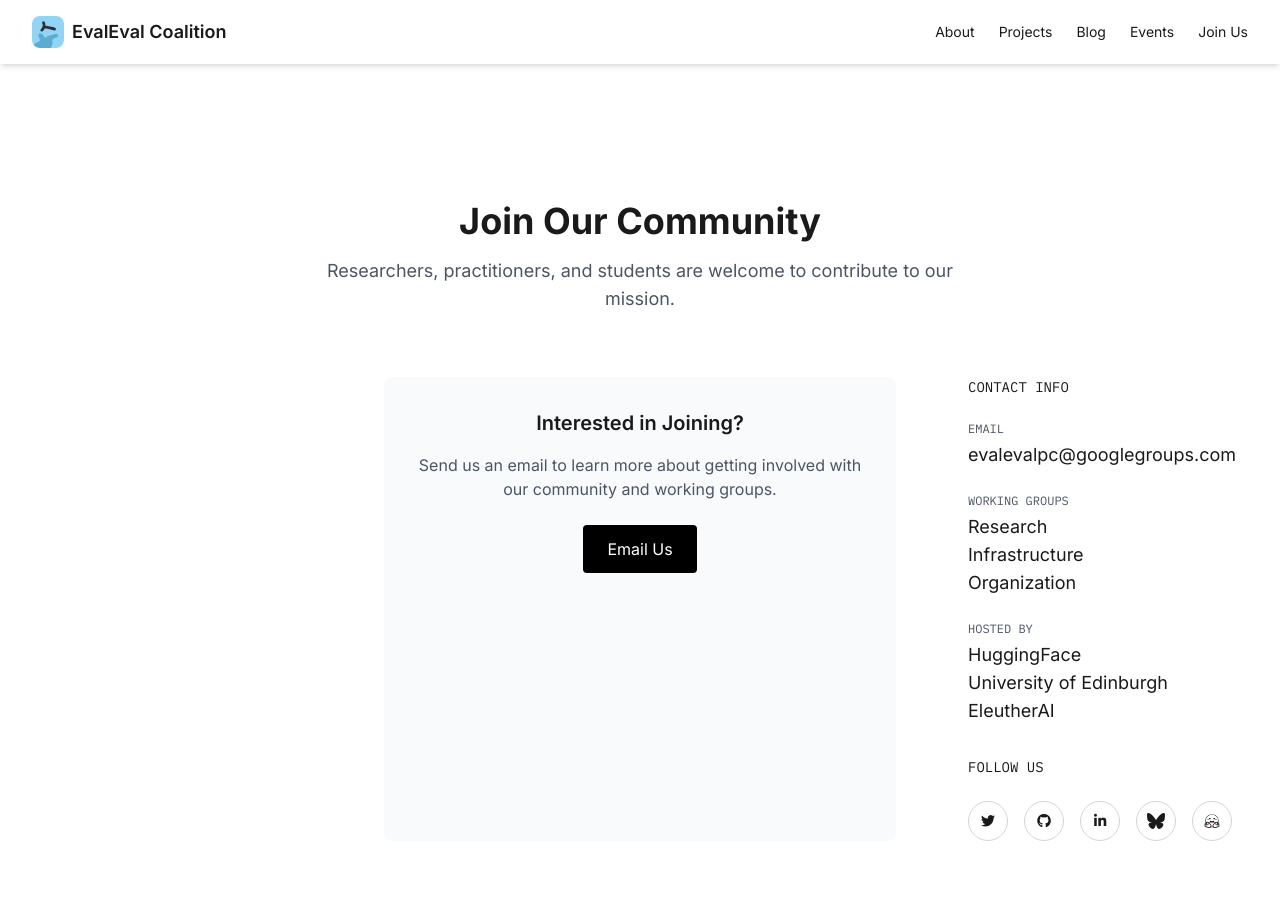
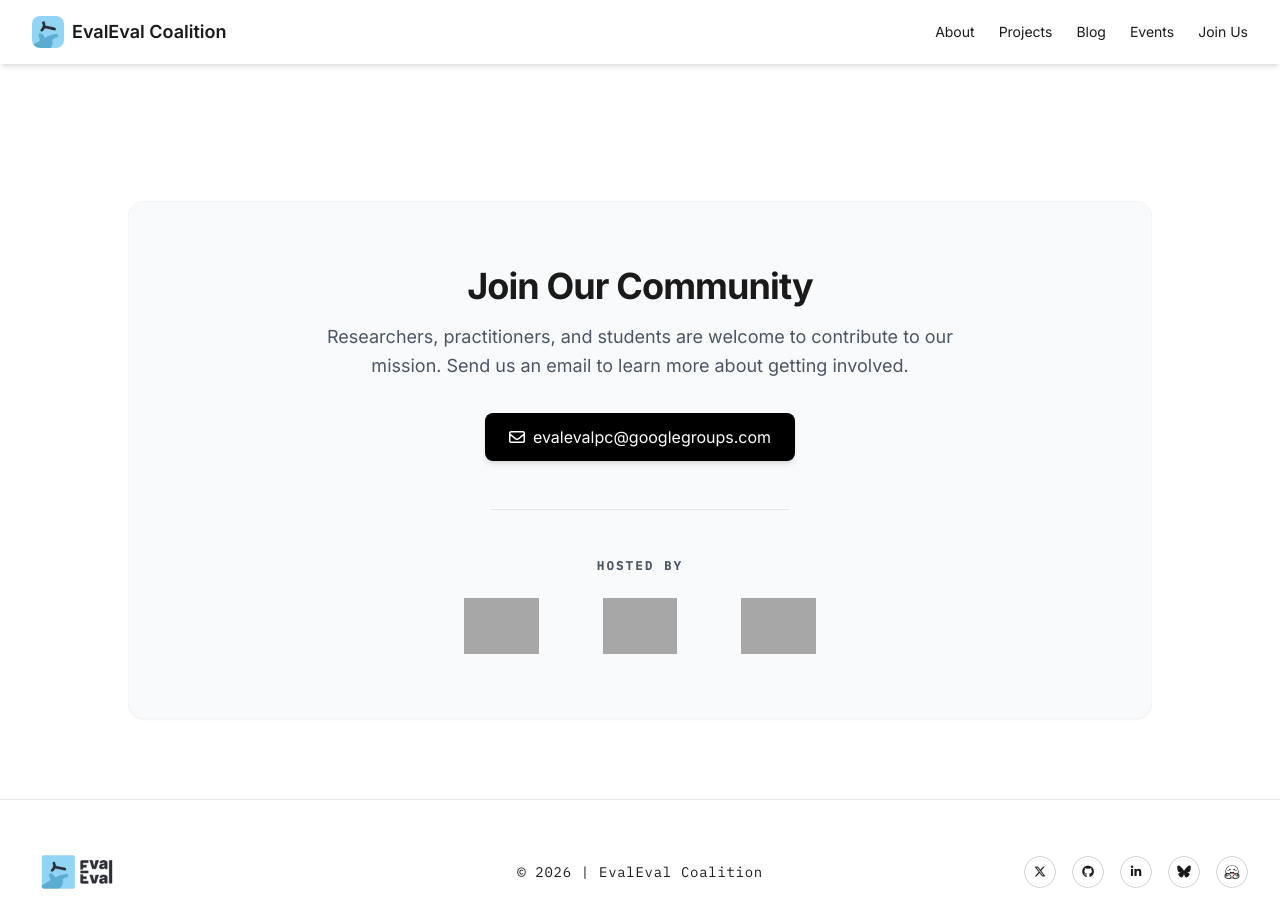
Before and after one commit to evaleval/evaleval.github.io, a Jekyll site: the page built from index.html, in a window 1280 px wide and 900 px high, scrolled down 3074 px. Built offline with Jekyll 4.4.1, drawn with Linux system fonts in a browser that asks for light colours; nearby versions of some CDN libraries; grey boxes are pictures that could not be loaded.

```diff
--- a/_includes/footer.html
+++ b/_includes/footer.html
@@ -10,7 +10,7 @@
       </div>
       <div class="flex justify-center md:justify-end space-x-4">
         <a href="https://x.com/evaluatingevals" class="w-8 h-8 border border-gray-300 rounded-full flex items-center justify-center hover:bg-black hover:text-white hover:border-black transition-all duration-300">
-          <i class="fab fa-twitter text-xs"></i>
+          <i class="fa-brands fa-x-twitter text-xs"></i>
         </a>
         <a href="https://github.com/evaleval/" class="w-8 h-8 border border-gray-300 rounded-full flex items-center justify-center hover:bg-black hover:text-white hover:border-black transition-all duration-300">
           <i class="fab fa-github text-xs"></i>
--- a/_includes/joinus.html
+++ b/_includes/joinus.html
@@ -1,85 +1,47 @@
 <!-- Contact Section -->
 <section id="contact" class="py-20 px-8">
-  <div class="max-w-screen-2xl mx-auto">
-    <div class="text-center mb-16">
-      <h2 class="text-3xl md:text-4xl font-bold mb-4">Join Our Community</h2>
-      <p class="text-lg text-gray-600 max-w-2xl mx-auto">
-        Researchers, practitioners, and students are welcome to contribute to our mission.
-      </p>
-    </div>
+  <div class="max-w-5xl mx-auto text-center">
 
-    <div class="grid grid-cols-1 md:grid-cols-4 gap-8">
-      <!-- Blank first column on md+ -->
-      <div class="hidden md:block"></div>
+    <div class="bg-gray-50 rounded-2xl p-8 md:p-16 shadow-sm border border-gray-100">
 
-      <!-- Form spans columns 2 & 3 -->
-      <div class="md:col-start-2 md:col-span-2 flex justify-center">
-        <div class="w-full max-w-lg text-center p-8 bg-gray-50 rounded-lg">
-          <h3 class="text-xl font-semibold mb-4">Interested in Joining?</h3>
-          <p class="text-gray-600 mb-6">
-            Send us an email to learn more about getting involved with our community and working groups.
-          </p>
-          <a href="mailto:evalevalpc@googlegroups.com"
-             class="inline-block bg-black text-white px-6 py-3 rounded hover:bg-gray-800 transition-colors duration-300">
-            Email Us
+      <!-- Combined Header & Call to Action -->
+      <div class="mb-12 max-w-2xl mx-auto">
+        <h2 class="text-3xl md:text-4xl font-bold mb-4 tracking-tight">Join Our Community</h2>
+        <p class="text-lg text-gray-600 mb-8 leading-relaxed">
+          Researchers, practitioners, and students are welcome to contribute to our mission.
+          Send us an email to learn more about getting involved.
+        </p>
+
+        <!-- Email Button -->
+        <a href="mailto:evalevalpc@googlegroups.com"
+           class="inline-flex items-center gap-2 bg-black text-white px-6 py-3 rounded-lg hover:bg-gray-800 transition-all duration-300 font-medium shadow-md hover:shadow-lg hover:-translate-y-0.5">
+           <i class="fa-regular fa-envelope"></i>
+           <span>evalevalpc@googlegroups.com</span>
+        </a>
+      </div>
+
+      <!-- Divider -->
+      <div class="border-t border-gray-200 w-1/3 mx-auto mb-12"></div>
+
+      <!-- Hosted By Row -->
+      <div class="space-y-6">
+        <h3 class="mono text-xs tracking-[0.2em] font-bold text-gray-400 uppercase">Hosted By</h3>
+
+        <div class="flex flex-wrap items-center justify-center gap-12 md:gap-16">
+          <a href="https://huggingface.co" target="_blank" class="grayscale hover:grayscale-0 transition-all duration-300 opacity-90 hover:opacity-100">
+            <img src="https://huggingface.co/datasets/huggingface/brand-assets/resolve/main/hf-logo-with-title.svg?download=true" alt="Hugging Face" class="h-12 md:h-14 w-auto">
+          </a>
+
+          <a href="https://www.ed.ac.uk/" target="_blank" class="grayscale hover:grayscale-0 transition-all duration-300 opacity-90 hover:opacity-100">
+            <img src="https://collegeexpertmn.com/wp-content/uploads/2022/02/University_of_Edinburgh-Logo-e1645114908725-1024x264.png" alt="University of Edinburgh" class="h-12 md:h-14 w-auto">
+          </a>
+
+          <a href="https://www.eleuther.ai/" target="_blank" class="grayscale hover:grayscale-0 transition-all duration-300 opacity-90 hover:opacity-100">
+             <img src="https://i0.wp.com/opensource.org/wp-content/uploads/2023/06/eleutherai.png?quality=80&ssl=1" alt="EleutherAI" class="h-12 md:h-14 w-auto">
           </a>
         </div>
-        <!-- <iframe
-          src="https://docs.google.com/forms/d/e/1FAIpQLSe3Zks5jyCfmBYCyQl4lgLVXCAXfxxtXTPlCxJpIbhBnmptjg/viewform?embedded=true"
-          class="w-full h-[720px] border-0 rounded-sm shadow"
-          frameborder="0"
-          marginheight="0"
-          marginwidth="0"
-        >
-          Loading…
-        </iframe> -->
       </div>
 
-      <!-- Info column -->
-      <div class="md:col-span-1 flex flex-col justify-between">
-        <div>
-          <h3 class="mono text-sm mb-6">CONTACT INFO</h3>
-          <div class="space-y-6">
-            <div>
-              <div class="mono text-xs text-gray-500 mb-1">EMAIL</div>
-              <div class="text-lg"><a href="mailto:evalevalpc@googlegroups.com">evalevalpc@googlegroups.com</a></div>
-            </div>
-            <div>
-              <div class="mono text-xs text-gray-500 mb-1">WORKING GROUPS</div>
-              <div class="text-lg">Research</div>
-              <div class="text-lg">Infrastructure</div>
-              <div class="text-lg">Organization</div>
-            </div>
-            <div>
-              <div class="mono text-xs text-gray-500 mb-1">HOSTED BY</div>
-              <div class="text-lg">HuggingFace</div>
-              <div class="text-lg">University of Edinburgh</div>
-              <div class="text-lg">EleutherAI</div>
-            </div>
-          </div>
-        </div>
-        <div class="mt-8">
-          <h3 class="mono text-sm mb-6">FOLLOW US</h3>
-          <div class="flex space-x-4">
-            <a href="https://x.com/evaluatingevals" class="w-10 h-10 border border-gray-300 rounded-full flex items-center justify-center hover:bg-black hover:text-white hover:border-black transition-all duration-300">
-              <i class="fab fa-twitter text-sm"></i>
-            </a>
-            <a href="https://github.com/evaleval/" class="w-10 h-10 border border-gray-300 rounded-full flex items-center justify-center hover:bg-black hover:text-white hover:border-black transition-all duration-300">
-              <i class="fab fa-github text-sm"></i>
-            </a>
-            <a href="https://www.linkedin.com/company/evaluating-evaluations/" class="w-10 h-10 border border-gray-300 rounded-full flex items-center justify-center hover:bg-black hover:text-white hover:border-black transition-all duration-300">
-              <i class="fab fa-linkedin-in text-sm"></i>
-            </a>
-            <a href="https://bsky.app/profile/eval-eval.bsky.social" class="w-10 h-10 border border-gray-300 rounded-full flex items-center justify-center hover:bg-black hover:text-white hover:border-black transition-all duration-300">
-              <i class="fa-brands fa-bluesky"></i>
-            </a>
-            <a href="https://huggingface.co/evaleval"
-              class="w-10 h-10 border border-gray-300 rounded-full flex items-center justify-center hover:bg-black hover:border-black transition-all duration-300 group">
-              <img src="{{ '/assets/img/icon/hf-logo-pirate.svg' | relative_url }}" alt="Hugging Face" class="w-4 h-4 group-hover:invert transition duration-300" />
-            </a>
-          </div>
-        </div>
-      </div>
     </div>
   </div>
 </section>
--- a/_layouts/event.html
+++ b/_layouts/event.html
@@ -115,7 +115,7 @@
                                 <a href="https://x.com/intent/tweet?url={{ page.url | absolute_url }}&text={{ page.title | url_encode }}"
                                 class="w-10 h-10 border border-gray-300 rounded-full flex items-center justify-center hover:bg-gray-700 hover:text-white hover:border-gray-700 transition-all duration-300"
                                 target="_blank" rel="noopener">
-                                    <i class="fab fa-twitter text-sm"></i>
+                                    <i class="fa-brands fa-x-twitter text-sm"></i>
                                 </a>
                                 <!-- LinkedIn -->
                                 <a href="https://www.linkedin.com/shareArticle?mini=true&url={{ page.url | absolute_url }}&title={{ page.title | url_encode }}"
--- a/_layouts/post.html
+++ b/_layouts/post.html
@@ -105,7 +105,7 @@
                                 <a href="https://x.com/intent/tweet?url={{ page.url | absolute_url }}&text={{ page.title | url_encode }}"
                                 class="w-10 h-10 border border-gray-300 rounded-full flex items-center justify-center hover:bg-gray-700 hover:text-white hover:border-gray-700 transition-all duration-300"
                                 target="_blank" rel="noopener">
-                                    <i class="fab fa-twitter text-sm"></i>
+                                    <i class="fa-brands fa-x-twitter text-sm"></i>
                                 </a>
                                 <!-- LinkedIn -->
                                 <a href="https://www.linkedin.com/shareArticle?mini=true&url={{ page.url | absolute_url }}&title={{ page.title | url_encode }}"
```
Also changed, not shown: _layouts/every_eval_ever.html (+34 -11 lines).
